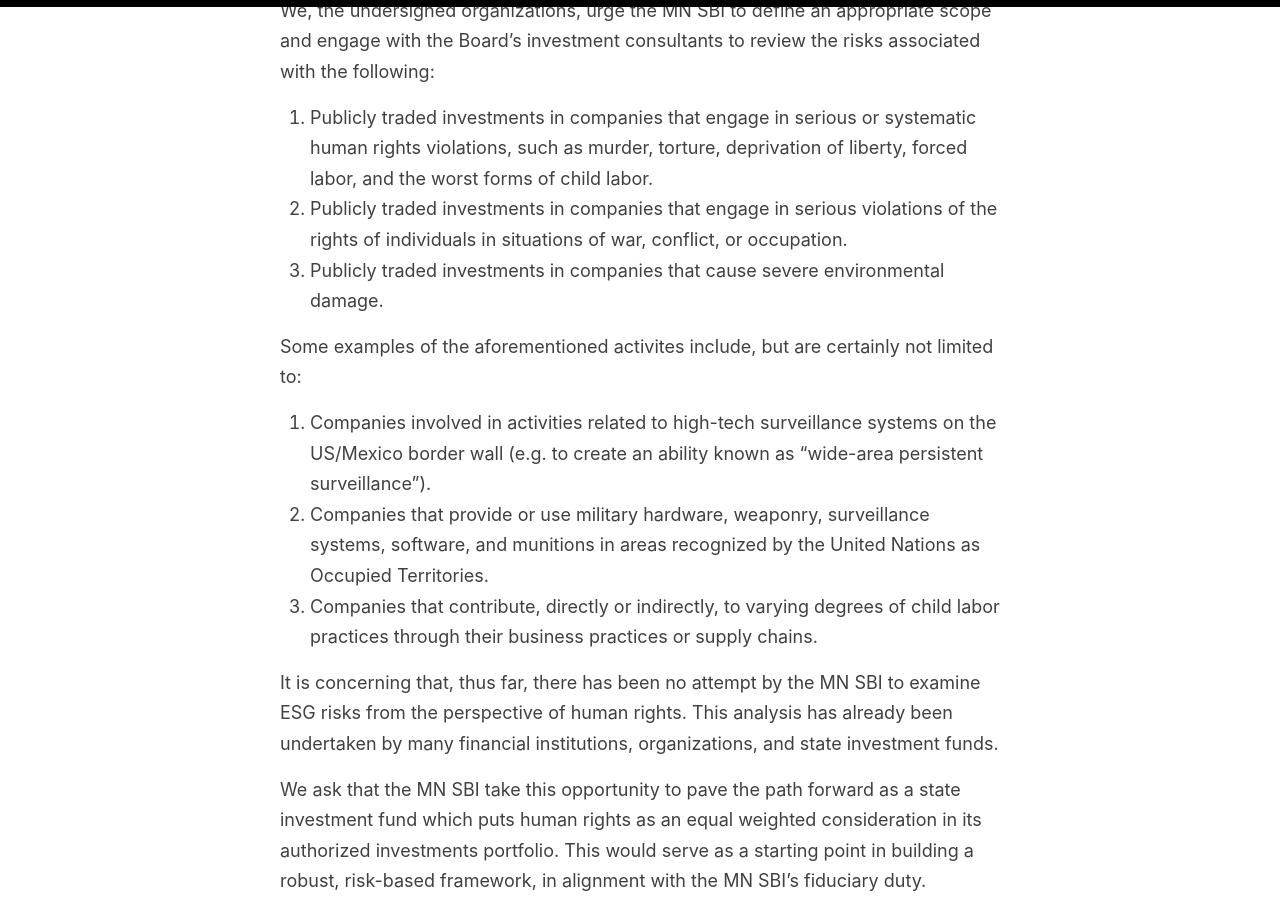
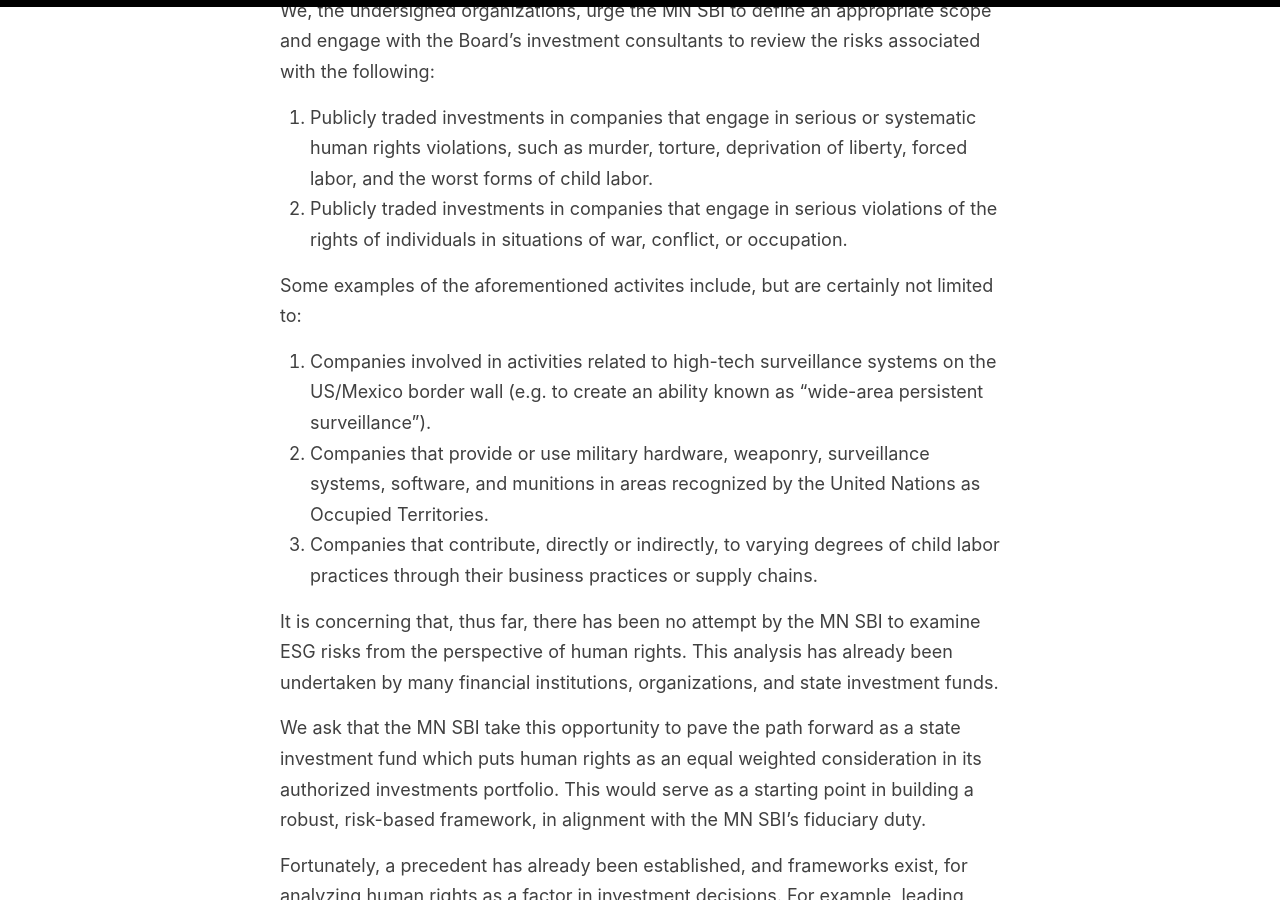
Before and after one commit to adamrahim/adamrahim.github.io, a Jekyll site: the page built from _posts/2020-12-25-letter.md, in a window 1280 px wide and 900 px high, scrolled down 1011 px. Built offline with Jekyll 4.4.1, drawn with Linux system fonts in a browser that asks for light colours.

Commit message:
Update 2020-12-25-letter.md

```diff
--- a/_posts/2020-12-25-letter.md
+++ b/_posts/2020-12-25-letter.md
@@ -15,7 +15,6 @@
 We, the undersigned organizations, urge the MN SBI to define an appropriate scope and engage with the Board’s investment consultants to review the risks associated with the following:
 1. Publicly traded investments in companies that engage in serious or systematic human rights violations, such as murder, torture, deprivation of liberty, forced labor, and the worst forms of child labor.
 2. Publicly traded investments in companies that engage in serious violations of the rights of individuals in situations of war, conflict, or occupation.
-3. Publicly traded investments in companies that cause severe environmental damage.
 
 Some examples of the aforementioned activites include, but are certainly not limited to:
 1. Companies involved in activities related to high-tech surveillance systems on the US/Mexico border wall (e.g. to create an ability known as "wide-area persistent surveillance").
```
